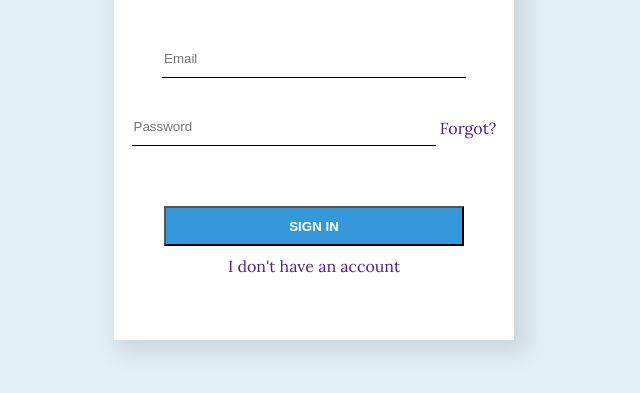
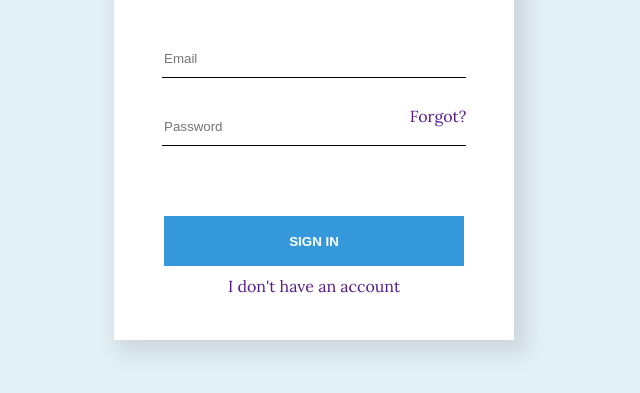
Before and after one commit to MitchellRhodes/Exercise-1, a plain HTML site: page index.html in a window 1280 px wide. Shown: the part 285-678 px from the top of the page, without its empty margins (326-966 px from the left). Drawn offline with Linux system fonts and the light colour scheme.

Commit message:
Finished

```diff
--- a/styles.css
+++ b/styles.css
@@ -36,16 +36,6 @@ h2{
     text-align: center;
 }
 
-#password_input{
-    width:300px;
-    height: 35px;
-    margin-bottom: 30px;
-    border-top: transparent;
-    border-left: transparent;
-    border-right: transparent;
-    border-bottom:1px solid black;
-}
-
 #email_input{
     width: 300px;
     height:35px;
@@ -56,9 +46,22 @@ h2{
     border-bottom:1px solid black;
 }
 
+#password_input{
+    width:300px;
+    height: 35px;
+    margin-bottom: 20px;
+    border-top: transparent;
+    border-left: transparent;
+    border-right: transparent;
+    border-bottom:1px solid black;
+}
+
 .lost{
     text-decoration: none;
-    vertical-align: middle;
+    display: block;
+    position: relative;
+    top: -30px;
+    left: 62px;
 }
 
 .button{
@@ -73,9 +76,10 @@ h2{
     color: White;
     font-weight: bold;
     width:300px;
-    height:40px;
+    height:50px;
     margin-top: 30px;
     margin-bottom: 10px;
+    border:0;
 }
 
 .newUser{
```
